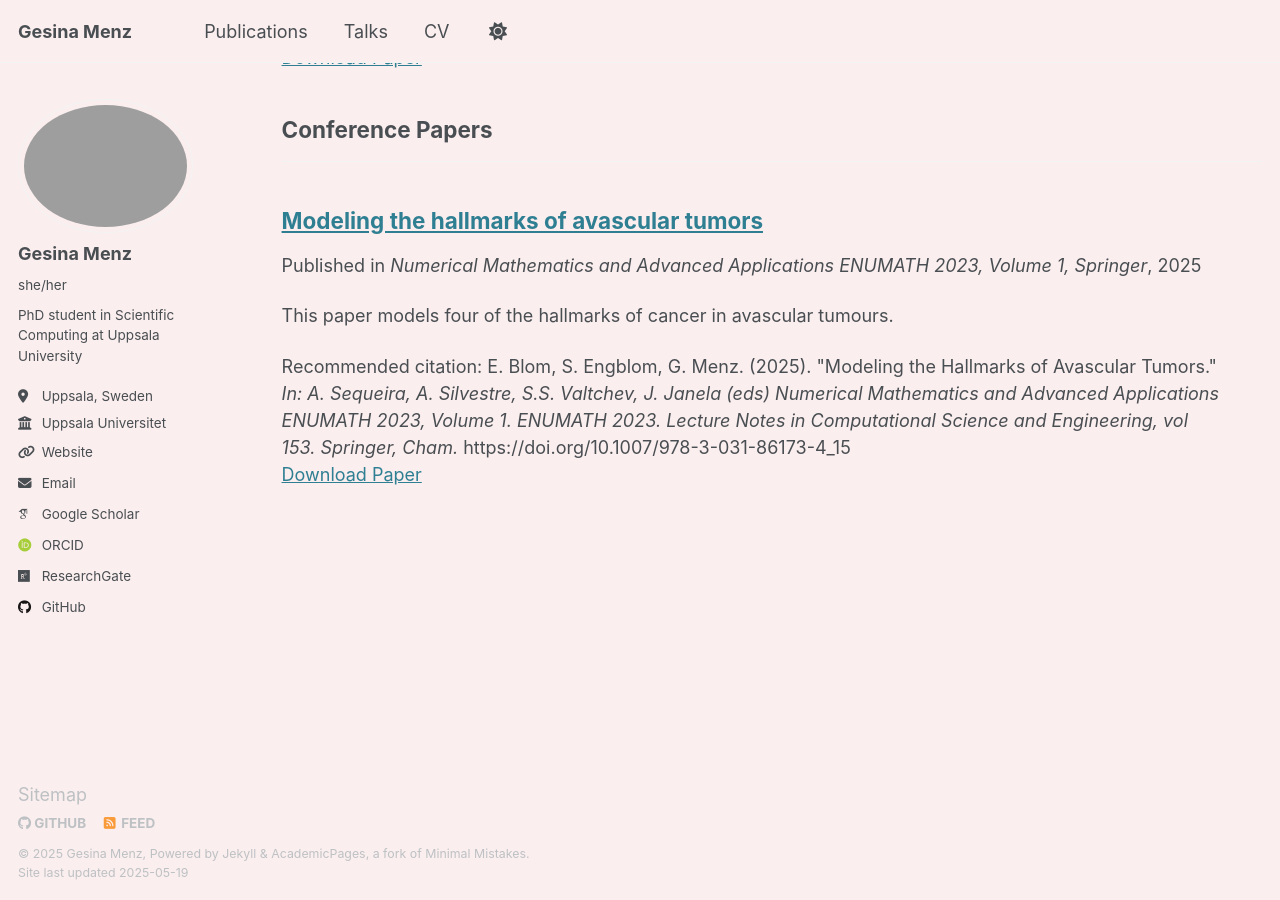
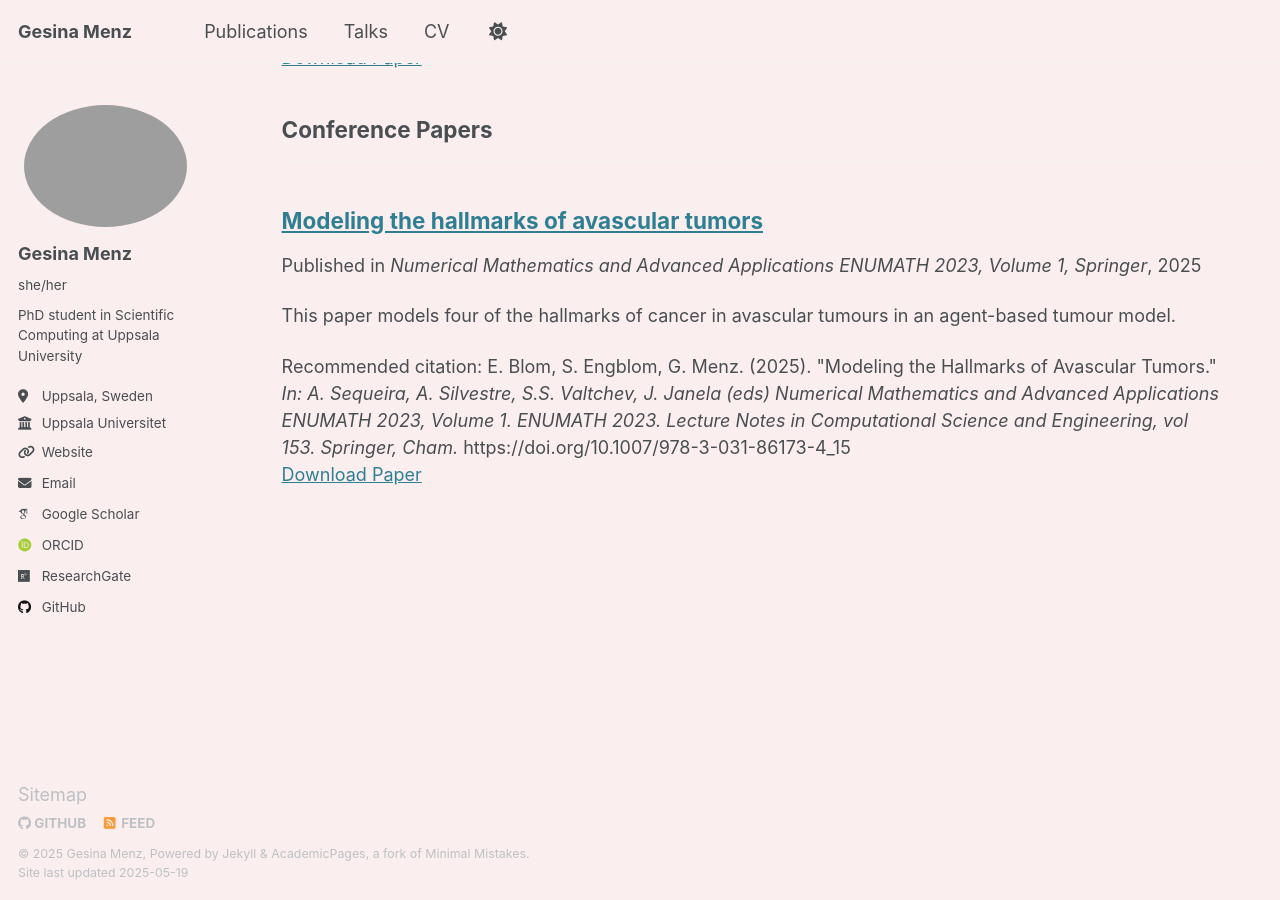
Before and after one commit to menzge/menzge.github.io, a Jekyll site: the page built from _pages/publications.html, in a window 1280 px wide and 900 px high, scrolled down 514 px. Built offline with Jekyll 4.4.1, drawn with Linux system fonts in a browser that asks for light colours; some web fonts are replaced.

Commit message:
Update 2024-02-02-hallmarks.md

```diff
--- a/_publications/2024-02-02-hallmarks.md
+++ b/_publications/2024-02-02-hallmarks.md
@@ -3,7 +3,7 @@ title: "Modeling the hallmarks of avascular tumors"
 collection: publications
 category: conferences
 permalink: /publication/2024-02-02-hallmarks
-excerpt: 'This paper models four of the hallmarks of cancer in avascular tumours.'
+excerpt: 'This paper models four of the hallmarks of cancer in avascular tumours in an agent-based tumour model.'
 date: 2025-04-25
 venue: 'Numerical Mathematics and Advanced Applications ENUMATH 2023, Volume 1, Springer'
 paperurl: 'https://doi.org/10.1007/978-3-031-86173-4_15'
```
